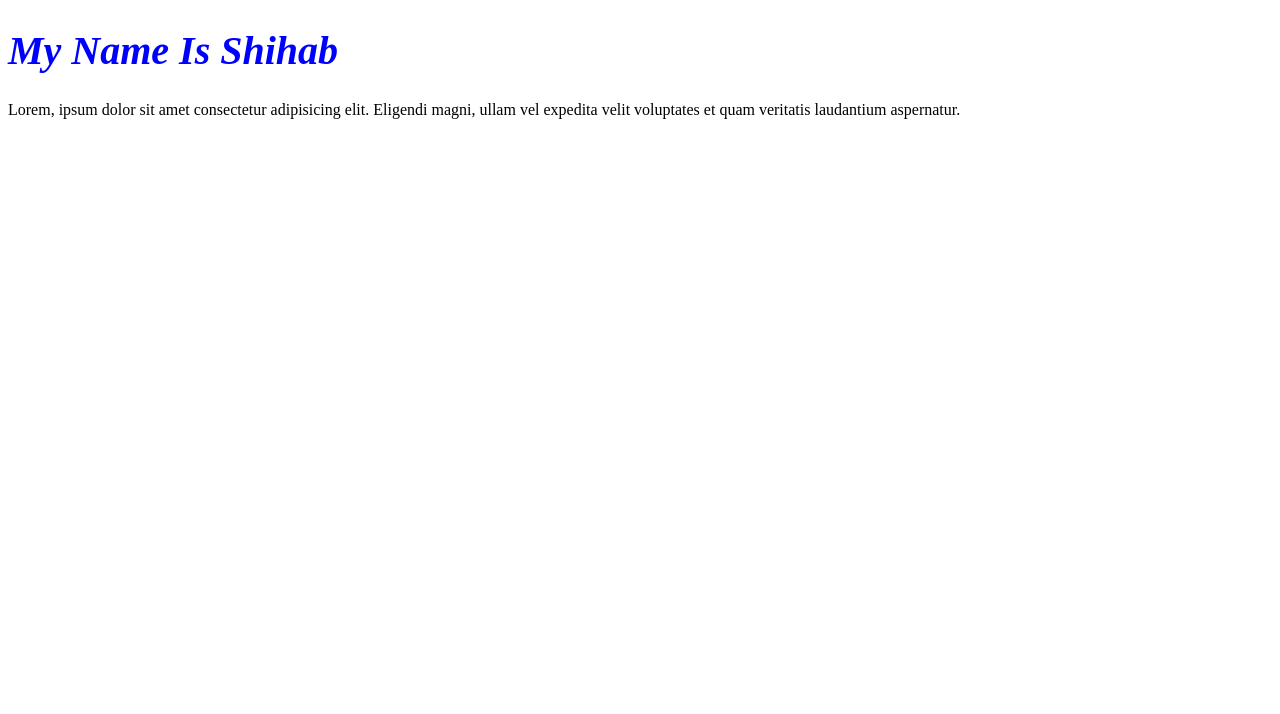
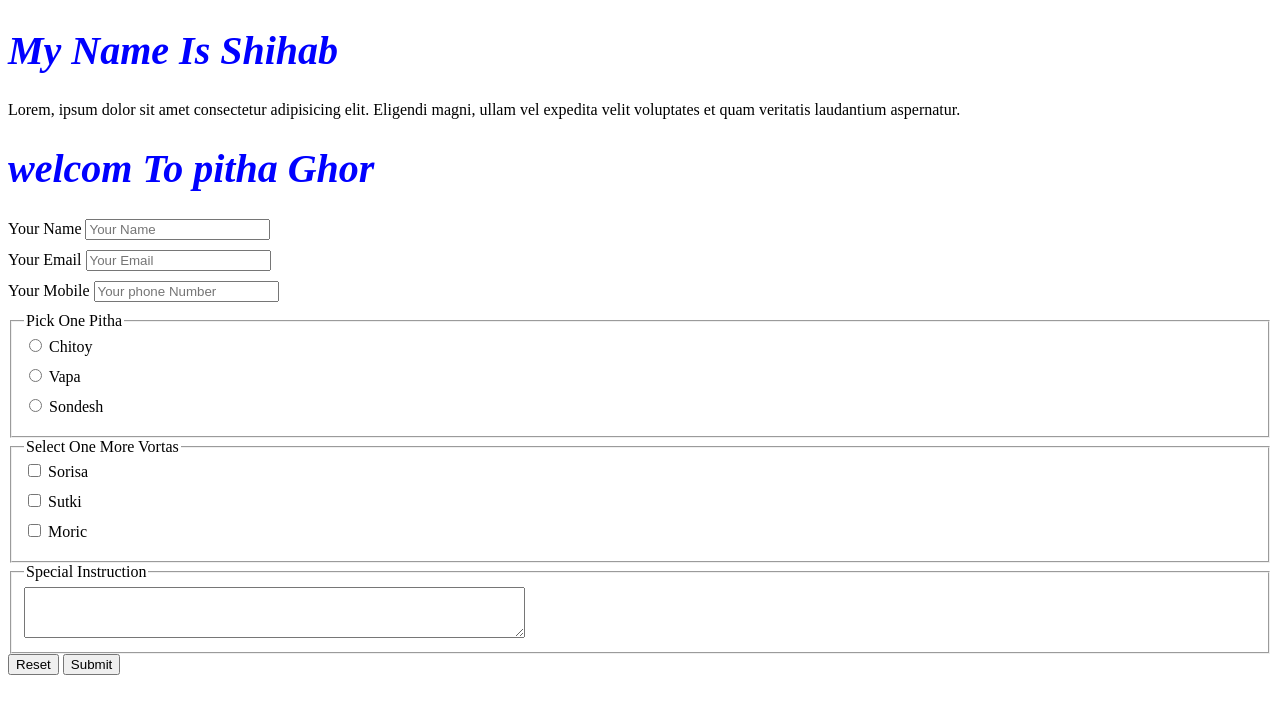
Before and after one commit to mdshihabali1/my-repo, a plain HTML site: page project-1/index.html in a window 1280 px wide. Drawn offline with Linux system fonts and the light colour scheme.

Commit message:
leble tag

```diff
--- a/project-1/index.html
+++ b/project-1/index.html
@@ -11,5 +11,53 @@
 <body>
    <h1>My Name Is Shihab</h1>
    <p>Lorem, ipsum dolor sit amet consectetur adipisicing elit. Eligendi magni, ullam vel expedita velit voluptates et quam veritatis laudantium aspernatur.</p>
+   <h1>welcom To pitha Ghor</h1>
+   <form >
+    <label for="name">Your Name
+        <input id="Name" type="text" placeholder="Your Name"></label>
+
+    <label for="name">Your Email
+        <input id="email" type="text" placeholder="Your Email"></label>
+    <label for="phone">Your Mobile
+        <input id="phone" type="number" placeholder="Your phone Number"></label>
+
+        <fieldset>
+            <legend>Pick One Pitha</legend>
+            <label for="chitoy">
+                <input type="radio" name="Pitha" id="chitoy">
+                Chitoy
+            </label>
+            <label for="Vapa">
+                <input type="radio" name="Pitha" id="Vapa">
+                Vapa
+            </label>
+            <label for="sondesh">
+                <input type="radio" name="Pitha" id="sondehs">
+                Sondesh
+            </label>
+        </fieldset>
+        <fieldset>
+            <legend>Select One More Vortas </legend>
+            <label for="sorisa">
+                <input type="checkbox" name="vorta" id="sorisa">
+                Sorisa
+            </label>
+            <label for="sutki">
+                <input type="checkbox" name="vorta" id="sutki">
+                Sutki
+            </label>
+            <label for="moric">
+                <input type="checkbox" name="vorta" id="moric">
+               Moric
+            </label>
+        </fieldset>
+        <fieldset>
+            <legend>Special Instruction</legend>
+            <textarea name="" id="" cols="60" rows="3"></textarea>
+        </fieldset>
+   <input type="reset" value="Reset">
+   <input type="submit" value="Submit">
+   </form>
+
 </body>
 </html>
--- a/project-1/style.css
+++ b/project-1/style.css
@@ -3,3 +3,7 @@ h1{
     font-style: italic;
     font-size: 40px;
 }
+label{
+    display: block;
+    margin-bottom:10px;
+}
```
